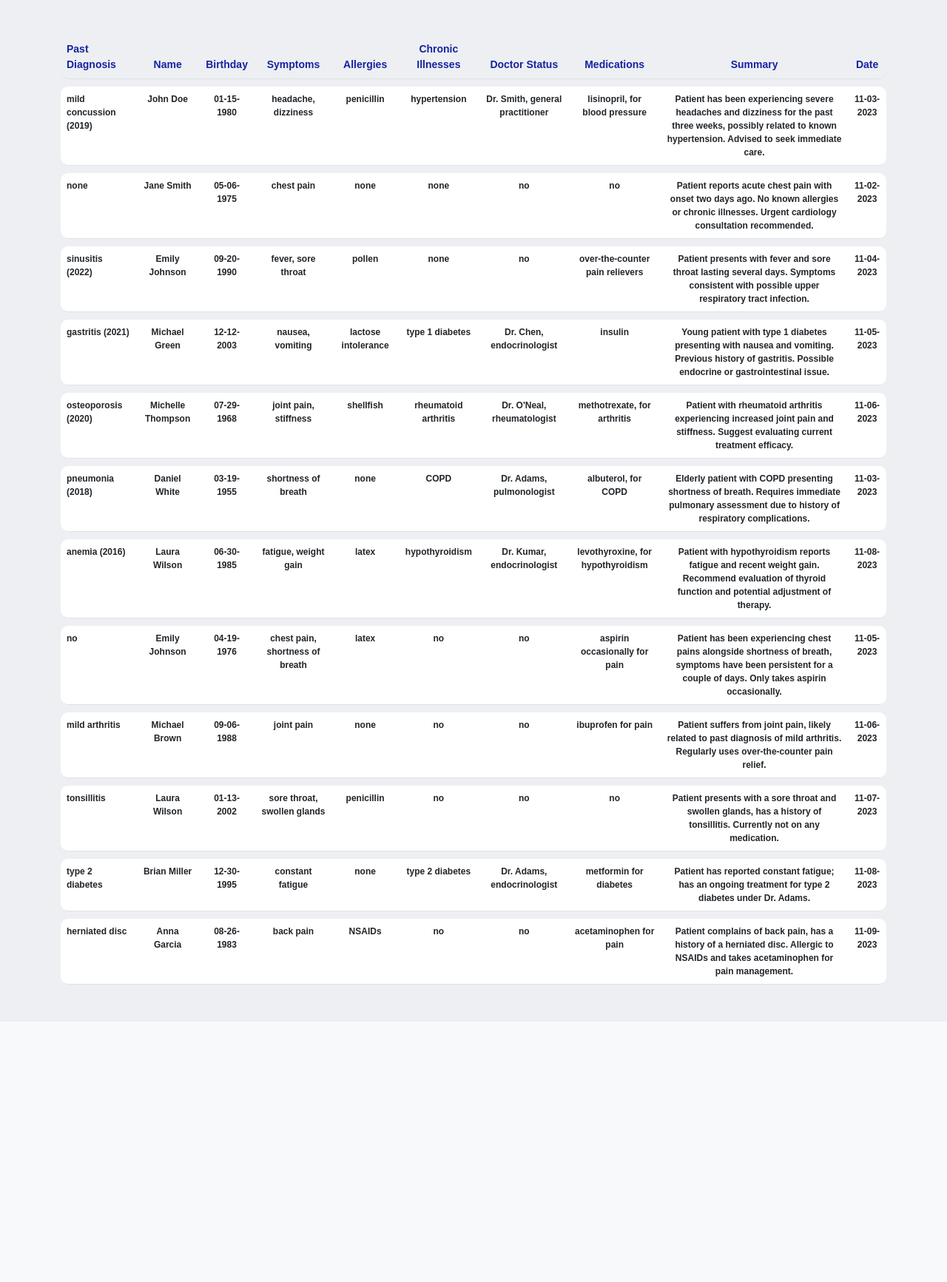
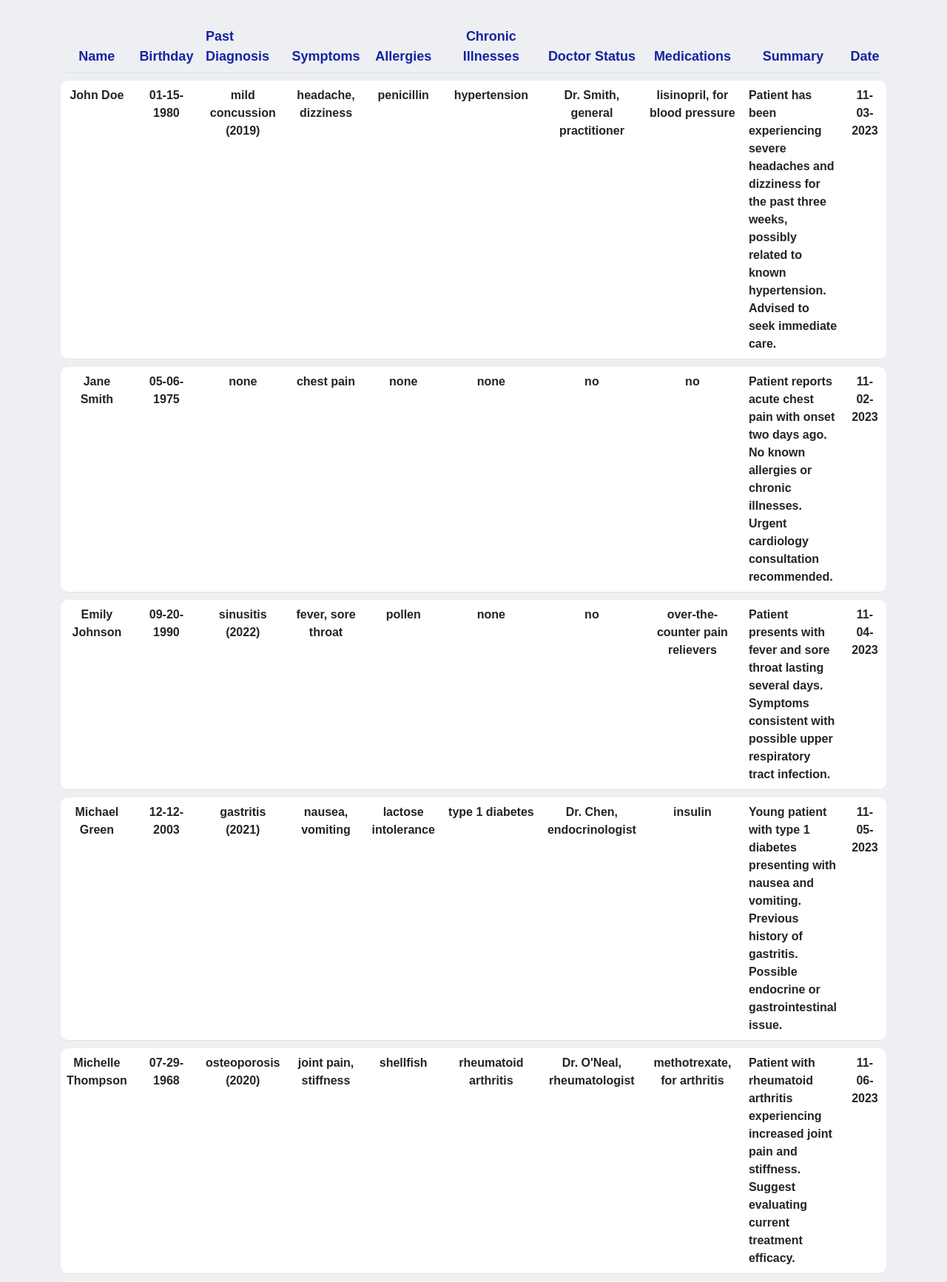
Before and after one commit to AJCubed/pumpkin-aid, a Flask app: page /database in a window 1280 px wide. Shown: the part 66-1799 px from the top of the page at 74% size. Before the commit the page ends 1397 px from the top, so only its background shows below. Run offline with Flask 2, Linux system fonts and the light colour scheme; data comes from the database, SQL or seed files in the repository; some libraries are stand-ins or nearby versions.

Commit message:
updated data-display

```diff
--- a/app/templates/database.html
+++ b/app/templates/database.html
@@ -23,34 +23,34 @@
 
 
 {% block content %}
-<div class="container" style="width: 90%;">
-<table class="table table-hover" style="width: 100%;border-collapse: separate; border-spacing: 0px 10px;margin-top: -10px;text-align: center;">
+<div class="container" style="width: 100%;">
+<table class="table table-hover" style="width: 100%;border-collapse: separate; border-spacing: 0px 10px;margin-top: -30px;text-align: center;">
 <thead>
-    <tr style="color:#1624A1;font-size: 14px;">
+    <tr style="color:#1624A1;font-size: 18px;">
+      <th id="name">Name</th>
+      <th id="birthday" style="width: 10%;">Birthday</th>
         <th id="summary" style="text-align: left;">Past Diagnosis</th>
-        <th id="name">Name</th>
-        <th id="birthday">Birthday</th>
         <th id="symptoms">Symptoms</th>
         <th id="allergies">Allergies</th>
         <th id="chronic_illnesses">Chronic Illnesses</th>
         <th id="doctor_status">Doctor Status</th>
         <th id="medications">Medications</th>
         <th id="past_diagnosis">Summary</th>
-        <th id="apptDate">Date</th>
+        <th id="apptDate" style="width: 10%;">Date</th>
     </tr>
   </thead>
-<tbody id="table_id" style="border-radius: 20px;font-size: 12px;">
+<tbody id="table_id" style="border-radius: 20px;font-size: 16px;">
   {% for info in data %}
   <tr id = "content" style="background-color: white; padding: 2px;">
-    <td id="summary" style="text-align: left;">{{ info.summary }}</td>
     <td id="name">{{ info.name }}</td>
     <td id="birthday">{{ info.birthday }}</td>
+    <td id="summary">{{ info.summary }}</td>
     <td id="symptoms">{{ info.symptoms }}</td>
     <td id="allergies">{{ info.allergies }}</td>
     <td id="chronic_illnesses">{{ info.chronic_illnesses }}</td>
     <td id="doctor_status">{{ info.doctor_status }}</td>
     <td id="medications">{{ info.medications }}</td>
-    <td id="past_diagnosis">{{ info.past_diagnosis }}</td>
+    <td id="past_diagnosis" style="text-align: left;">{{ info.past_diagnosis }}</td>
     <td id="apptDate">{{ info.apptDate }}</td>
   </tr>
   {% endfor %}
```
Also changed, not shown: chat_histories/chat_history33.txt (added), chat_histories/chat_history34.txt (added), chat_histories/chat_history35.txt (added).
